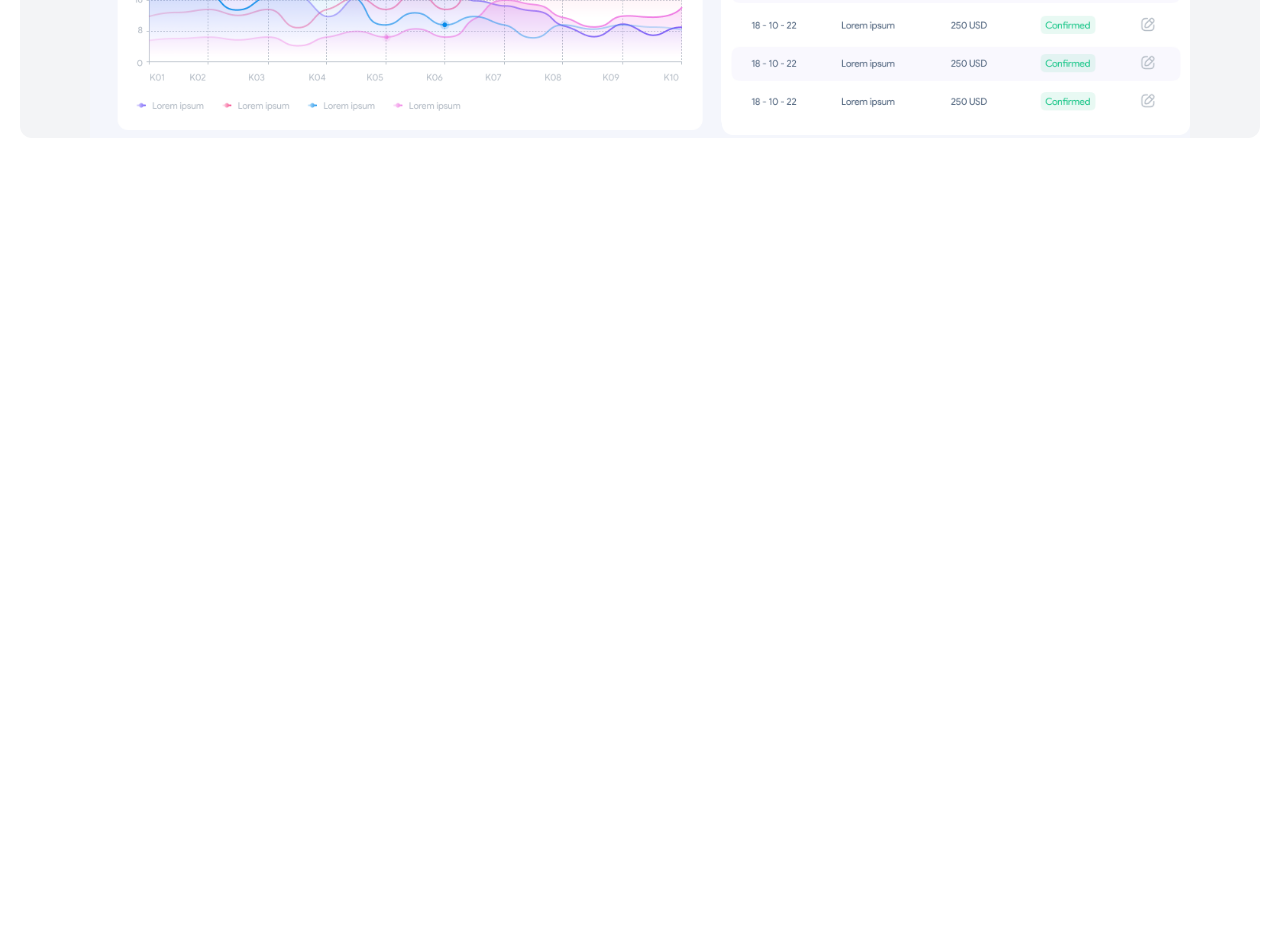
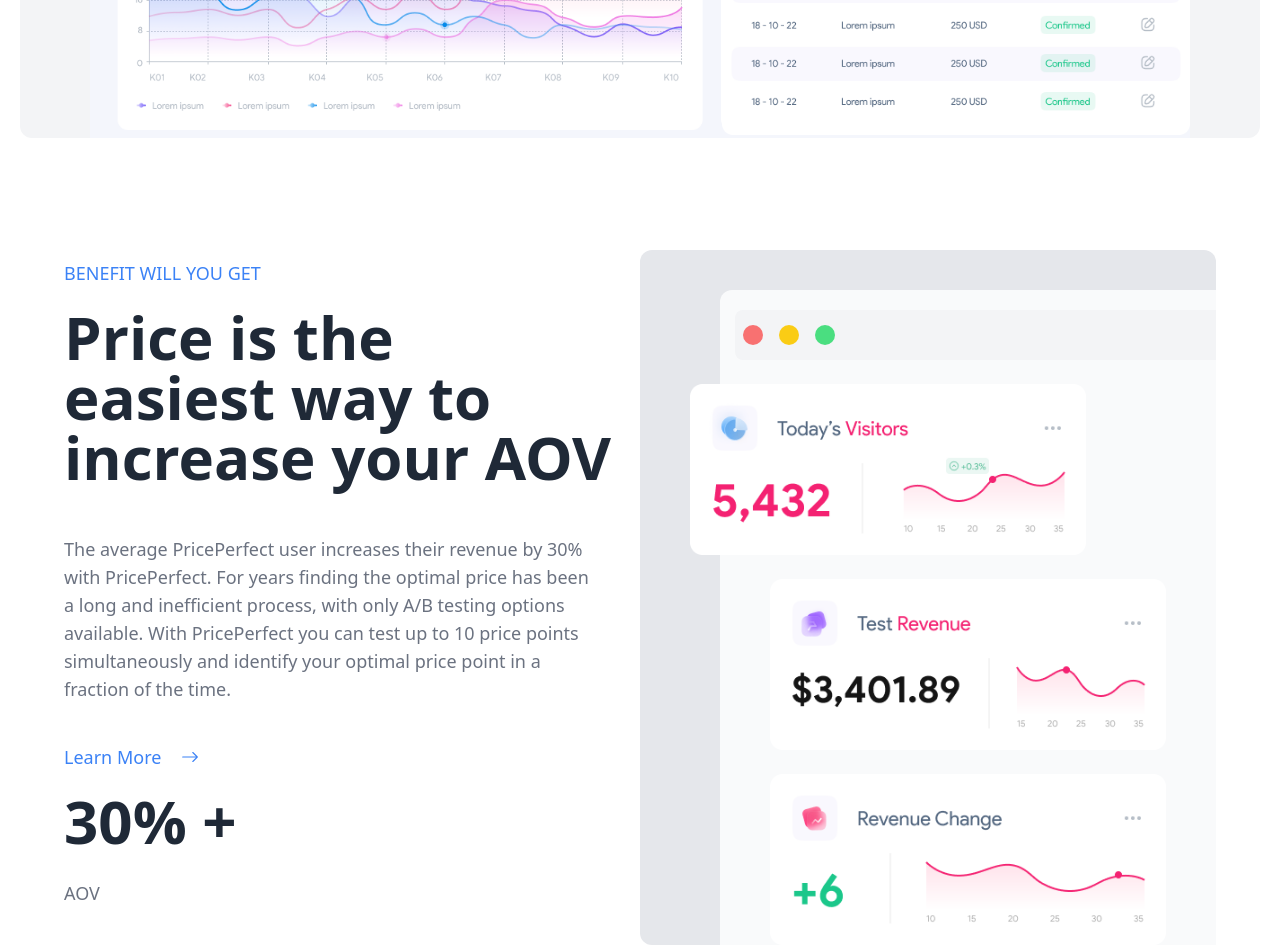
Before and after one commit to Juiux/price-perfect-animation, a React (Create React App) app: page / in a window 1280 px wide. Shown: the part 860-1805 px from the top of the page. Before the commit the page ends 998 px from the top, so only its background shows below. Built offline with nearby package versions, Linux system fonts and the light colour scheme; the HTML template or start-up script is replaced by a standard one.

Commit message:
feat: implemented about section

```diff
--- a/src/App.js
+++ b/src/App.js
@@ -10,6 +10,7 @@
 //import components
 import Hero from "./components/Hero";
 import Header from "./components/Header";
+import About from "./components/About";
 
 const App = () => {
   Aos.init();
@@ -17,6 +18,7 @@
     <div className="flex flex-col max-w-xl mx-auto w-full items-center overflow-hidden">
       <Header />
       <Hero />
+      <About />
     </div>
   );
 };
--- /dev/null
+++ b/src/components/About.js
@@ -0,0 +1,49 @@
+import React from 'react'
+import { BsArrowRight } from 'react-icons/bs'
+
+import { aboutData, cardData } from '../data'
+import Arrow from './Arrow'
+
+const About = () => {
+    const { order, title, subtitle, arrowtext, image, image1, image2 } = aboutData
+    return (
+        <div className='about-container'>
+            <div className='about-div'>
+                <p className='description' data-aos="fade-up" data-aos-delay='200'>{order}</p>
+                <h1 className='title pr-5' data-aos="fade-up" data-aos-delay='300'>{title}</h1>
+                <p className='subtitle pr-10 py-10' data-aos="fade-up" data-aos-delay='400'>{subtitle}</p>
+                {/* <Arrow arrowtext={arrowtext} data_aos="fade-up" data_aos_delay='400' /> */}
+                <div className="flex items-center gap-5 description" data-aos='fade-up' data-aos-delay='500'>
+                    {arrowtext} <BsArrowRight />
+                </div>
+                <div className='title'>
+                    {
+                        cardData.map((item, index) => {
+                            return (
+                                <div key={index} data-aos="fade-up" data-aos-delay={index + 1 * 200}>
+                                    <h1 className='title'>{item.title}</h1>
+                                    <p className='subtitle'>{item.description}</p>
+                                </div>
+                            )
+                        })
+                    }
+
+                </div>
+            </div>
+            <div className='container1 about-img' >
+                <div className='flex flex-col bg-gray-50 ml-12 lg:ml-20 mt-5 lg:mt-10 rounded-tl-xl gap-6 items-center' data-aos="fade-up" data-aos-delay='100'>
+                    <div className='bg-gray-100 ml-auto mt-5 pl-2 h-[50px] flex flex-row items-center rounded-l-lg gap-4 w-[97%]'>
+                        <div className='bg-red-400 circle-fill'></div>
+                        <div className='bg-yellow-400 circle-fill'></div>
+                        <div className='bg-green-400 circle-fill'></div>
+                    </div>
+                    <img src={image} className='mr-24 lg:mr-40 w-[80%]' data-aos="zoom-in-left" data-aos-delay='150' />
+                    <img src={image1} className='w-[80%]'/>
+                    <img src={image2} className='w-[80%]'/>
+                </div>
+            </div>
+        </div>
+    )
+}
+
+export default About;
```
